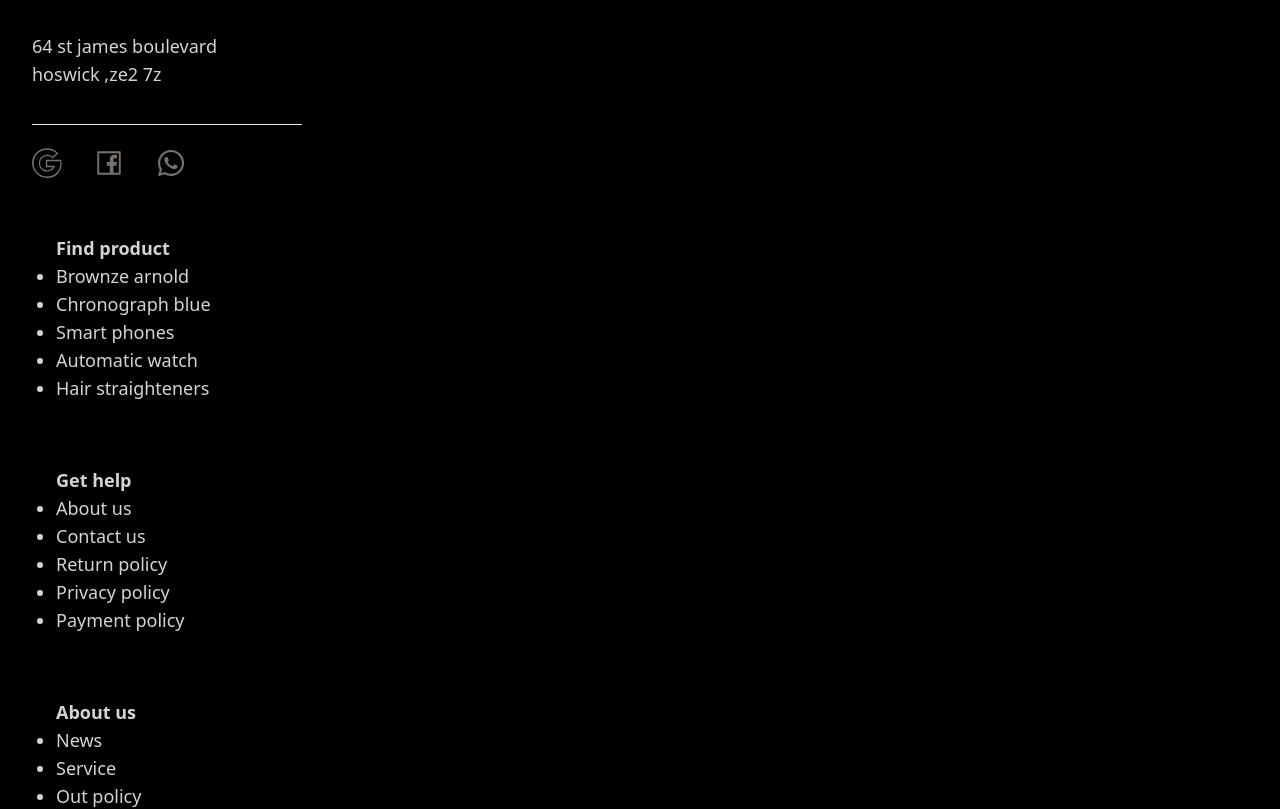
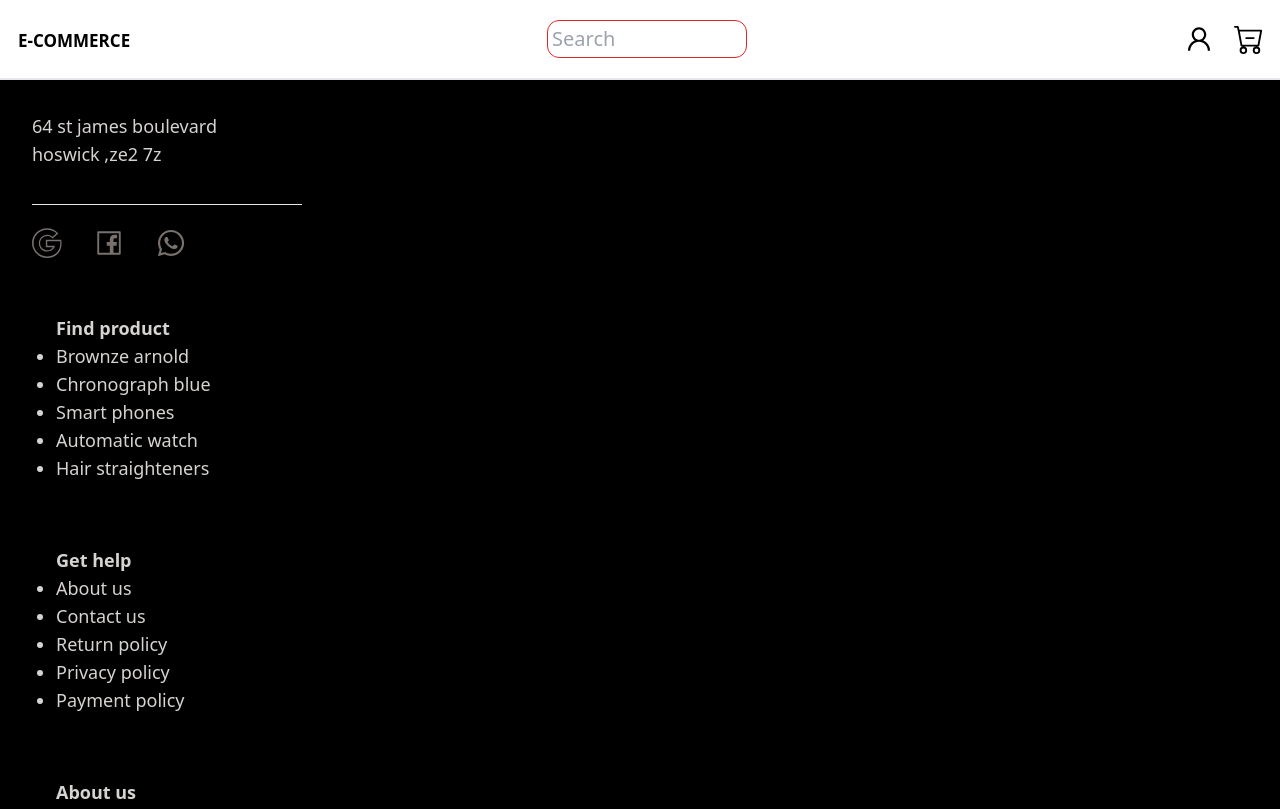
Before and after one commit to No-Country/c13-26-m-node-react, a React (Vite) app in the folder front/: page / in a window 1280 px wide. Shown: the top 809 px of the page. Built offline with nearby package versions, Linux system fonts and the light colour scheme.

Commit message:
style: componente navbar

```diff
--- a/front/src/App.jsx
+++ b/front/src/App.jsx
@@ -1,10 +1,12 @@
 import './App.css'
 import Footer from './components/footer/Footer'
+import Navbar from './components/navbar/Navbar'
 
 function App() {
 
   return (
     <>
+    <Navbar/>
     <Footer/>
     </>
   )
--- a/front/src/components/navbar/Navbar.jsx
+++ b/front/src/components/navbar/Navbar.jsx
@@ -1,8 +1,48 @@
 import React from 'react'
+import {BsCartDash} from "react-icons/bs";
+import {AiOutlineUser} from "react-icons/ai";
+
+
 
 const Navbar = () => {
   return (
-    <div>Navbar</div>
+
+    <header className='bg-white text-black h-20 w-full px-4 border-b-2'>
+      <div className='h-full flex items-center justify-between'>
+        <button className=''
+        >
+          <p className=' font-bold
+          text-[17px] pt-[4px] pl-[2px] text-black'>E-COMMERCE</p>
+          </button>
+
+          <form
+      className="flex
+       gap-2 text-white text-2xl pr-5"
+    >
+
+
+      <input
+        type="text"
+        className="text-xl w-28 md:w-[200px] bg-transparent border-[1px] border-red-600
+        outline-none rounded-xl p-1"
+        placeholder="Search"
+        name='search'
+
+      />
+    </form>
+      <nav>
+        <ul className='flex gap-5 font-semibold text-[30px] text-black'>
+          <li>
+            <AiOutlineUser/>
+          </li>
+          <li>
+            <BsCartDash/>
+          </li>
+        </ul>
+      </nav>
+      </div>
+    </header>
+
   )
 }
 
```
